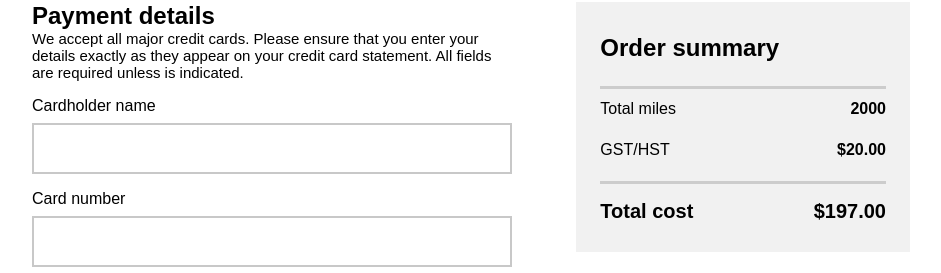
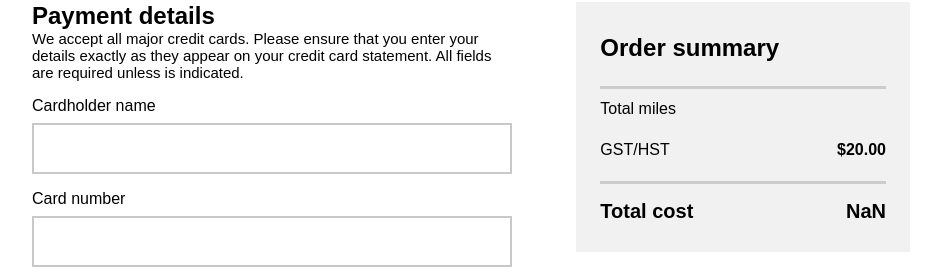
Before and after one commit to bognikk/points-task, a React (Create React App) app: page / in a window 1280 px wide. Shown: the part 507-780 px from the top of the page, without its empty margins (169-1110 px from the left). Built offline with nearby package versions, Linux system fonts and the light colour scheme.

Commit message:
Order summary updates when card is selected

```diff
--- a/src/App.js
+++ b/src/App.js
@@ -62,13 +62,14 @@ const data = [
 
 function App() {
   const [cardData, setCardData] = useState(data);
-  const [selectedOption, setSelectedOption] = useState(null);
+  const [selectedOption, setSelectedOption] = useState(0);
 
   const setOptionHandler = (id) => {
-    console.log(id);
+    // setSelectedOption(id);
+    // console.log(id);
     // const data = cardData;
     const foundData = cardData.find((item) => item.id === id);
-    console.log(foundData)
+    // console.log(foundData)
     setSelectedOption(foundData);
   };
 
--- a/src/components/Layout/Form/Payment.jsx
+++ b/src/components/Layout/Form/Payment.jsx
@@ -19,14 +19,14 @@ const Payment = ({ selectedOption }) => {
           <label className={classes.label} htmlFor="number">
             Card number
           </label>
-          <input className={classes.input} type="text" id="number" />
+          <input className={classes.input} type="number" id="number" />
 
           <label className={classes.label} htmlFor="number">
             Expiration date
           </label>
           <input
             className={classes.smallInput}
-            type="text"
+            type="number"
             id="number"
             placeholder="MMYY"
           />
@@ -34,18 +34,23 @@ const Payment = ({ selectedOption }) => {
           <label className={classes.label} htmlFor="number">
             CVC
           </label>
-          <input className={classes.smallInput} type="text" id="number" />
+          <input
+            className={classes.smallInput}
+            type="number"
+            id="number"
+            max="3"
+          />
         </div>
         <div className={classes.summary}>
           <h2>Order summary</h2>
           <p>
-            Total miles <span>2000</span>
+            Total miles <span>{selectedOption.amount}</span>
           </p>
           <p>
             GST/HST <span>$20.00</span>
           </p>
           <p>
-            Total cost <span>$197.00</span>
+            Total cost <span>{selectedOption.cost + 20}</span>
           </p>
         </div>
       </section>
--- a/src/components/Layout/Header.jsx
+++ b/src/components/Layout/Header.jsx
@@ -73,7 +73,11 @@ const Header = ({ cardData, setOptionHandler }) => {
         <div className={classes.cards}>
           {cardData.map((data) => {
             return (
-              <Card key={data.id} onClick={() => setOptionHandler(data.id)}>
+              <Card
+                key={data.id}
+                id={data.id}
+                setOptionHandler={setOptionHandler}
+              >
                 <p>
                   {data.type} {data.amount} miles
                 </p>
--- a/src/components/UI/Card.jsx
+++ b/src/components/UI/Card.jsx
@@ -1,7 +1,11 @@
 import classes from "./Card.module.css";
 
-const Card = ({ children }) => {
-  return <div className={classes.card}>{children}</div>;
+const Card = ({ children, setOptionHandler, id }) => {
+  return (
+    <div onClick={() => setOptionHandler(id)} className={classes.card}>
+      {children}
+    </div>
+  );
 };
 
 export default Card;
```
Also changed, not shown: 1 other file (tests, documents, lock files or other folders).
